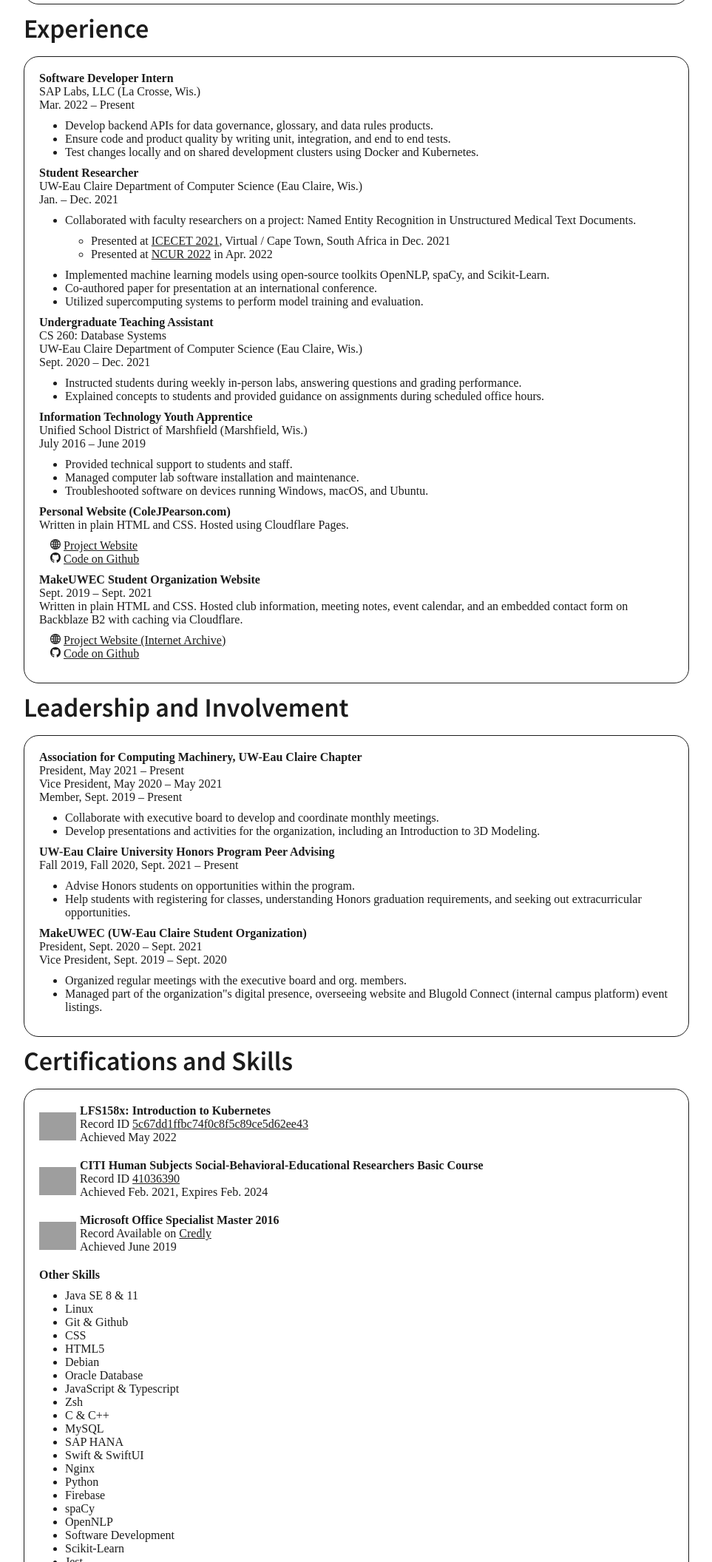
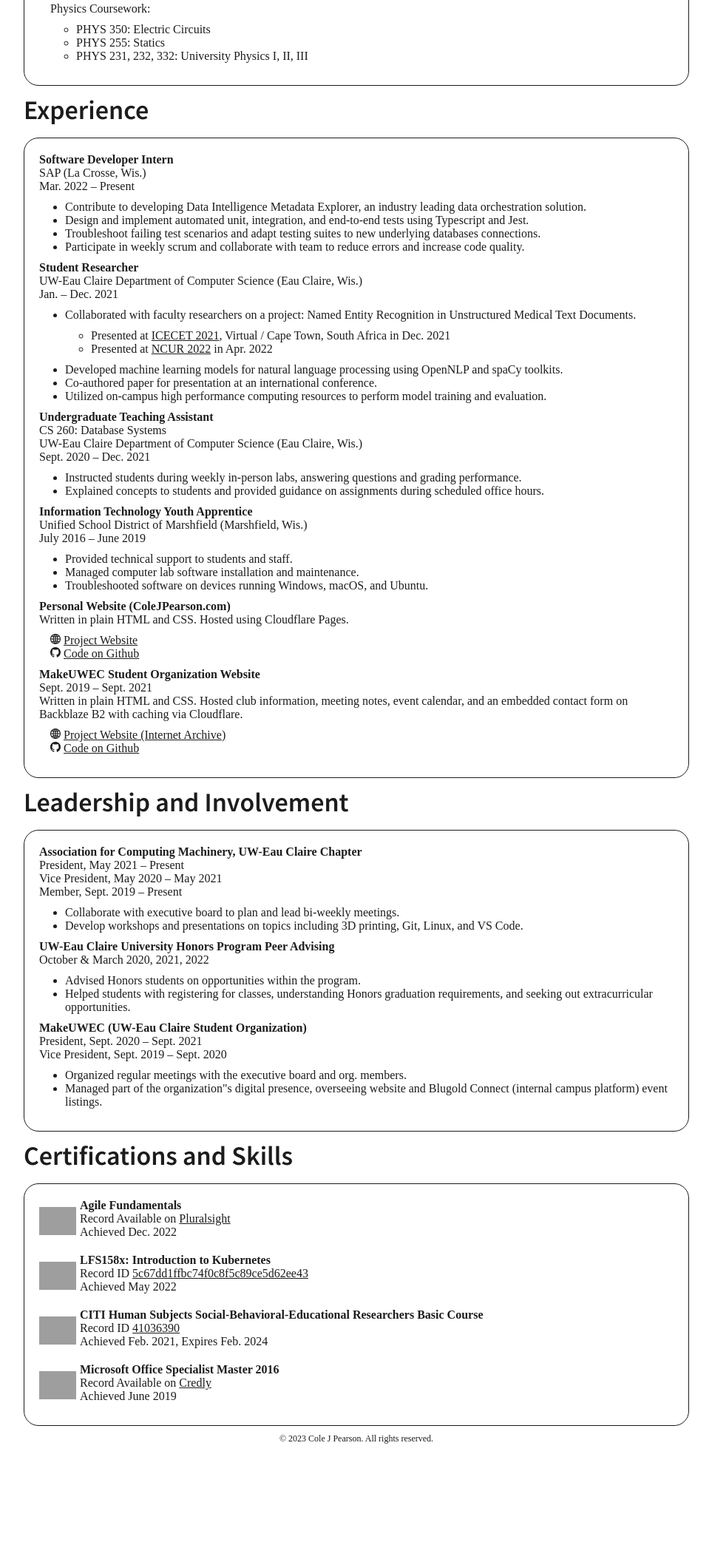
Before and after one commit to pearscol/website, a plain HTML site: page cv.html in a window 1280 px wide. Shown: the part 688-2800 px from the top of the page at 74% size, without its empty margins (158-1121 px from the left). After the commit the page ends 2661 px from the top, so only its background shows below. Drawn offline with Linux system fonts and the light colour scheme; grey boxes are pictures that could not be loaded; a web font is replaced by a local one.

Commit message:
Update CV and copyright

```diff
--- a/cv.html
+++ b/cv.html
@@ -60,12 +60,20 @@
             </li>
             <li>Mathematics Coursework:
               <ul>
+                <li>MATH 425: Abstract Algebra I</li>
                 <li>MATH 351: Numerical Analysis I</li>
                 <li>MATH 324: Linear Algebra</li>
                 <li>MATH 316: Introduction to Real Analysis</li>
                 <li>MATH 314: Discrete Mathematics</li>
                 <li>MATH 246: Elementary Statistics</li>
                 <li>MATH 216: Calculus III</li>
+              </ul>
+            </li>
+            <li>Physics Coursework:
+              <ul>
+                <li>PHYS 350: Electric Circuits</li>
+                <li>PHYS 255: Statics</li>
+                <li>PHYS 231, 232, 332: University Physics I, II, III</li>
               </ul>
             </li>
           </ul>
@@ -75,12 +83,13 @@
         <h1>Experience</h1>
         <aside>
           <p><strong>Software Developer Intern</strong><br />
-            SAP Labs, LLC (La Crosse, Wis.)<br />
+            SAP (La Crosse, Wis.)<br />
             Mar. 2022 – Present</p>
           <ul>
-            <li>Develop backend APIs for data governance, glossary, and data rules products.</li>
-            <li>Ensure code and product quality by writing unit, integration, and end to end tests.</li>
-            <li>Test changes locally and on shared development clusters using Docker and Kubernetes.</li>
+            <li>Contribute to developing Data Intelligence Metadata Explorer, an industry leading data orchestration solution.</li>
+            <li>Design and implement automated unit, integration, and end-to-end tests using Typescript and Jest.</li>
+            <li>Troubleshoot failing test scenarios and adapt testing suites to new underlying databases connections.</li>
+            <li>Participate in weekly scrum and collaborate with team to reduce errors and increase code quality.</li>
           </ul>
           <p><strong>Student Researcher</strong><br />
             UW-Eau Claire Department of Computer Science (Eau Claire, Wis.)<br />
@@ -92,9 +101,9 @@
                 <li>Presented at <a href="https://www.cur.org/what/events/students/ncur/2022/ncur_2022/" target="_blank">NCUR 2022</a> in Apr. 2022</li>
               </ul>
             </li>
-            <li>Implemented machine learning models using open-source toolkits OpenNLP, spaCy, and Scikit-Learn.</li>
+            <li>Developed machine learning models for natural language processing using OpenNLP and spaCy toolkits.</li>
             <li>Co-authored paper for presentation at an international conference.</li>
-            <li>Utilized supercomputing systems to perform model training and evaluation.</li>
+            <li>Utilized on-campus high performance computing resources to perform model training and evaluation.</li>
           </ul>
           <p><strong>Undergraduate Teaching Assistant</strong><br />
             CS 260: Database Systems<br />
@@ -147,14 +156,14 @@
             Vice President, May 2020 – May 2021<br />
             Member, Sept. 2019 – Present</p>
          <ul>
-           <li>Collaborate with executive board to develop and coordinate monthly meetings.</li>
-           <li>Develop presentations and activities for the organization, including an Introduction to 3D Modeling.</li>
+           <li>Collaborate with executive board to plan and lead bi-weekly meetings.</li>
+           <li>Develop workshops and presentations on topics including 3D printing, Git, Linux, and VS Code.</li>
          </ul>
          <p><strong>UW-Eau Claire University Honors Program Peer Advising</strong><br />
-          Fall 2019, Fall 2020, Sept. 2021 – Present</p>
+          October & March 2020, 2021, 2022</p>
         <ul>
-          <li>Advise Honors students on opportunities within the program.</li>
-          <li>Help students with registering for classes, understanding Honors graduation requirements, and seeking out extracurricular opportunities.</li>
+          <li>Advised Honors students on opportunities within the program.</li>
+          <li>Helped students with registering for classes, understanding Honors graduation requirements, and seeking out extracurricular opportunities.</li>
         </ul>
          <p><strong>MakeUWEC (UW-Eau Claire Student Organization)</strong><br />
            President, Sept. 2020 – Sept. 2021<br />
@@ -170,9 +179,17 @@
         <aside>
           <div class="logo-image">
             <div>
-              <img src="https://edx-cdn.org/v3/prod/logo.png" alt="edX Logo" />
+              <img src="https://upload.wikimedia.org/wikipedia/commons/c/c3/Cib-pluralsight_%28CoreUI_Icons_v1.0.0%29.svg" alt="Pluralsight Logo" />
             </div>
-            <p><strong> LFS158x: Introduction to Kubernetes</strong><br />
+            <p><strong>Agile Fundamentals</strong><br />
+              Record Available on <a href="https://app.pluralsight.com/achievements/share/963dd152-2f06-442a-827c-8a9a3c9f21e1" target="_blank">Pluralsight</a><br />
+              Achieved Dec. 2022</p>
+          </div>
+          <div class="logo-image">
+            <div>
+              <img src="https://upload.wikimedia.org/wikipedia/commons/c/cd/EdX_newer_logo.svg" alt="edX Logo" />
+            </div>
+            <p><strong>LFS158x: Introduction to Kubernetes</strong><br />
               Record ID <a href="https://courses.edx.org/certificates/5c67dd1ffbc74f0c8f5c89ce5d62ee43" target="_blank">5c67dd1ffbc74f0c8f5c89ce5d62ee43</a><br />
               Achieved May 2022</p>
           </div>
@@ -192,37 +209,11 @@
               Record Available on <a href="https://www.youracclaim.com/badges/23d7381f-8455-4015-a41f-5af0714a1c9d/public_url" target="_blank">Credly</a><br />
               Achieved June 2019</p>
           </div>
-          <p><strong>Other Skills</strong></p>
-          <ul>
-            <li>Java SE 8 & 11</li>
-            <li>Linux</li>
-            <li>Git & Github</li>
-            <li>CSS</li>
-            <li>HTML5</li>
-            <li>Debian</li>
-            <li>Oracle Database</li>
-            <li>JavaScript & Typescript</li>
-            <li>Zsh</li>
-            <li>C & C++</li>
-            <li>MySQL</li>
-            <li>SAP HANA</li>
-            <li>Swift & SwiftUI</li>
-            <li>Nginx</li>
-            <li>Python</li>
-            <li>Firebase</li>
-            <li>spaCy</li>
-            <li>OpenNLP</li>
-            <li>Software Development</li>
-            <li>Scikit-Learn</li>
-            <li>Jest</li>
-            <li>TCP/IP</li>
-            <li>IP</li>
-          </ul>
         </aside>
       </section>
     </div>
     <footer>
-      <p>© <time datetime="2022">2022</time> Cole J Pearson. All rights reserved.</p>
+      <p>© <time datetime="2023">2023</time> Cole J Pearson. All rights reserved.</p>
     </footer>
   </body>
 </html>
```
Also changed, not shown: index.html (+1 -1 lines).
